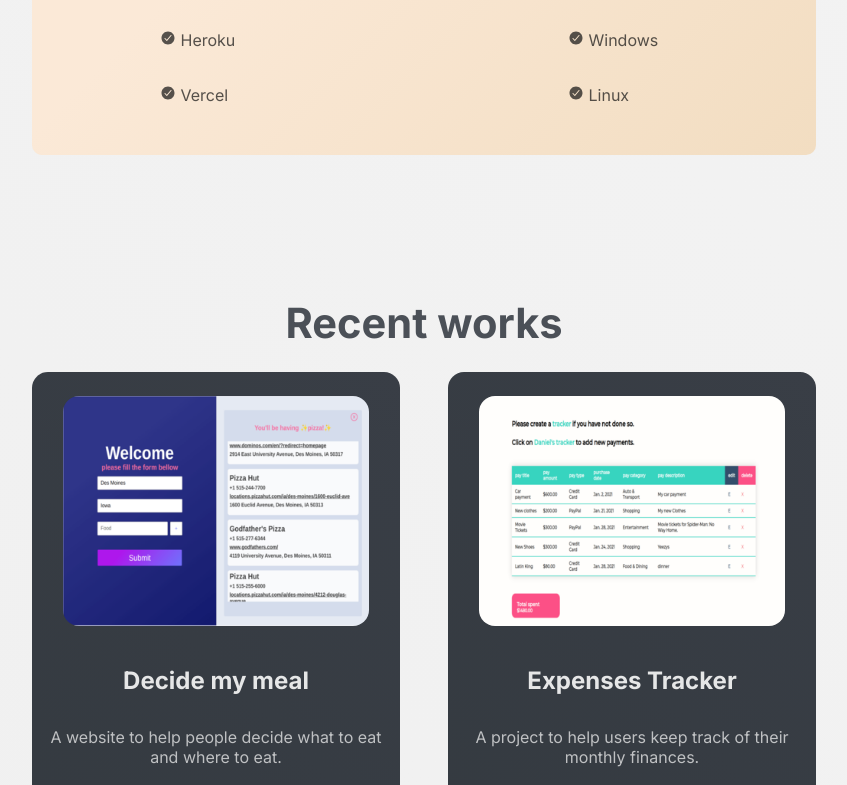
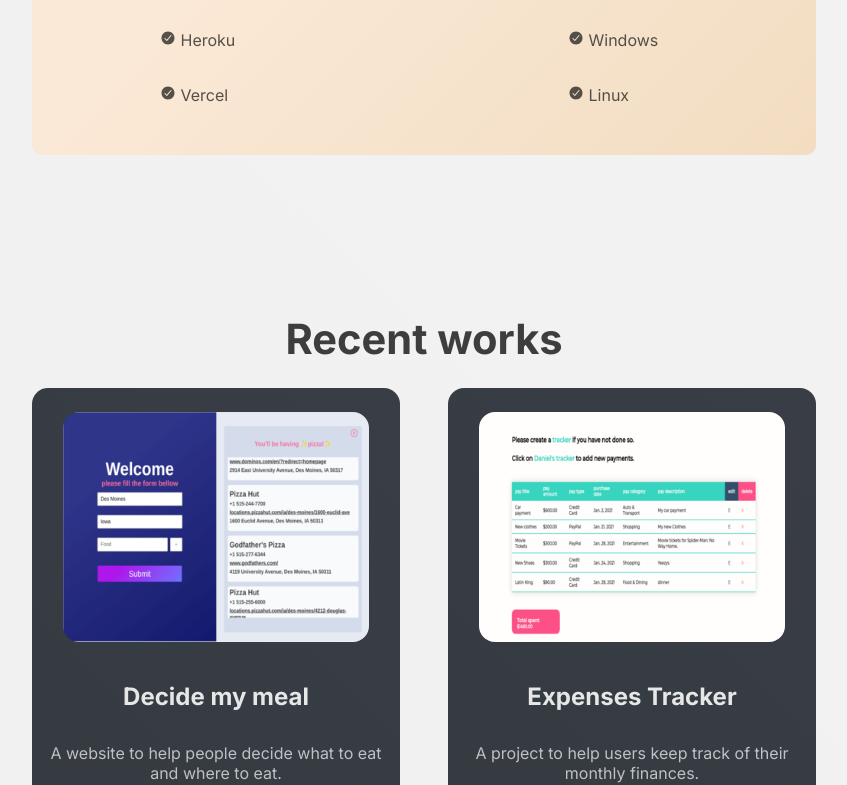
Before and after one commit to dndanli/dndanli-portfolio-v2, a React (Create React App) app in the folder dndanli-portfolio/: page / in a window 1280 px wide. Shown: the part 1605-2390 px from the top of the page, without its empty margins (216-1063 px from the left). Built offline with nearby package versions, Linux system fonts and the light colour scheme.

Commit message:
color and margin update

```diff
--- a/dndanli-portfolio/src/Components/Sections/Projects/Projects.style.ts
+++ b/dndanli-portfolio/src/Components/Sections/Projects/Projects.style.ts
@@ -10,8 +10,8 @@ const StyledProjects = styled(Projects)`
   }
   #recent-works {
     font-family: "Inter", sans-serif;
-    color: rgba(57, 62, 70, 0.9);
-    margin-bottom: 1rem;
+    color: rgba(16, 16, 16, 0.8);
+    margin-block: 1rem;
   }
 `;
 
```
